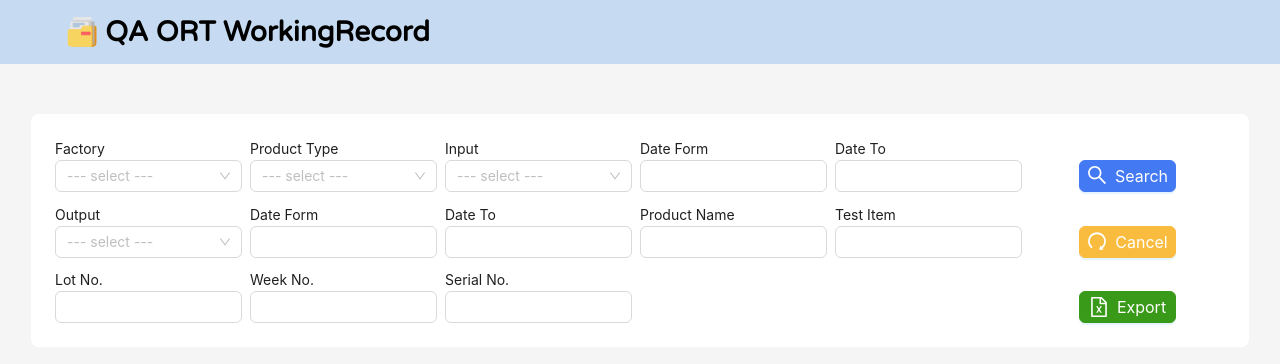
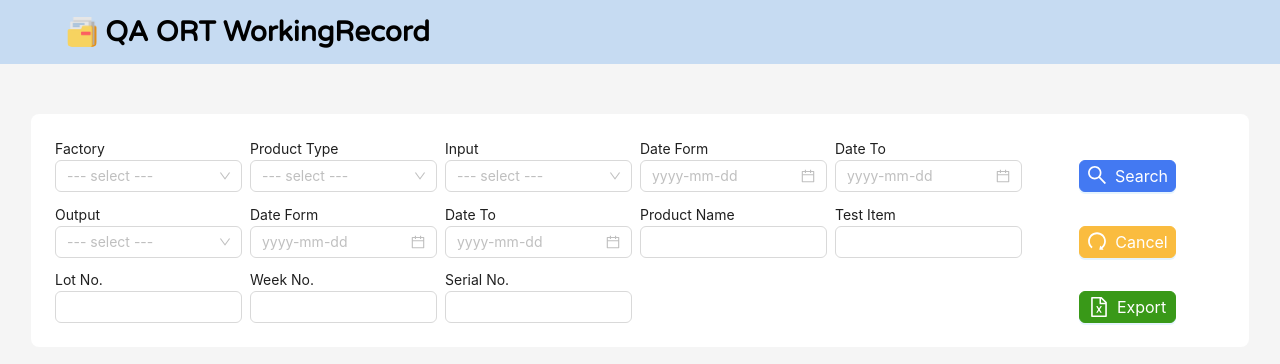
Before and after one commit to seapp180/Common_UI, a React (Vite) app: page /CommonSystem/ConditionSystem/QA_ORT_WorkingRecord in a window 1280 px wide. Shown: the top 364 px of the page. Built offline with nearby package versions, Linux system fonts and the light colour scheme; no server answers.

Commit message:
commit by khun

```diff
--- a/src/QA ORT Working Record/QA_ORT_WorkingRecord.jsx
+++ b/src/QA ORT Working Record/QA_ORT_WorkingRecord.jsx
@@ -26,8 +26,10 @@ import {
   FileExcelOutlined,
 } from "@ant-design/icons";
 import "./QA_ORT_WorkingRecord.css";
+import { fn_QA_ORT_WorkingRecord } from "./fn_QA_ORT_WorkingRecord";
 
 function QA_ORT_WorkingRecord() {
+  const {options} = fn_QA_ORT_WorkingRecord();
   return (
     <div>
       {/* <Content>
@@ -52,10 +54,9 @@ function QA_ORT_WorkingRecord() {
             placeholder="--- select ---"
             optionFilterProp="label"
             filterSort={(optionA, optionB) =>
-              (optionA?.label ?? "")
-                .toLowerCase()
-                .localeCompare((optionB?.label ?? "").toLowerCase())
+              (optionA?.label ?? "").toLowerCase().localeCompare((optionB?.label ?? "").toLowerCase())
             }
+            options={options}
           />
         </Col>
         <Col span={4}>
@@ -96,7 +97,8 @@ function QA_ORT_WorkingRecord() {
         </Col>
         <Col span={4}>
           <Typography>Date Form</Typography>
-          <Input
+          <DatePicker
+            placeholder="yyyy-mm-dd"
             size="middle"
             style={{
               width: "96%",
@@ -105,7 +107,8 @@ function QA_ORT_WorkingRecord() {
         </Col>
         <Col span={4}>
           <Typography>Date To</Typography>
-          <Input
+          <DatePicker
+            placeholder="yyyy-mm-dd"
             size="middle"
             style={{
               width: "96%",
@@ -144,7 +147,8 @@ function QA_ORT_WorkingRecord() {
         </Col>
         <Col span={4}>
           <Typography>Date Form</Typography>
-          <Input
+          <DatePicker
+            placeholder="yyyy-mm-dd"
             size="middle"
             style={{
               width: "96%",
@@ -153,7 +157,8 @@ function QA_ORT_WorkingRecord() {
         </Col>
         <Col span={4}>
           <Typography>Date To</Typography>
-          <Input
+          <DatePicker
+            placeholder="yyyy-mm-dd"
             size="middle"
             style={{
               width: "96%",
@@ -229,8 +234,6 @@ function QA_ORT_WorkingRecord() {
           </Button>
         </Col>
       </Row>
-
-
     </div>
   );
 }
--- a/src/QA ORT Working Record/fn_QA_ORT_WorkingRecord.jsx
+++ b/src/QA ORT Working Record/fn_QA_ORT_WorkingRecord.jsx
@@ -1,9 +1,11 @@
-import React from 'react';
+import React, { useState } from "react";
 
-const fn_QA_ORT_WorkingRecord = React.memo(() => {
-  return (
-    <div>fn_QA_ORT_WorkingRecord</div>
-  );
-});
+function fn_QA_ORT_WorkingRecord() {
+  const [options, setOptions] = useState([
+    { value: "A1", label: "A1" },
+    { value: "N1", label: "N1" },
+  ]);
+  return { options };
+}
 
-export default fn_QA_ORT_WorkingRecord;
+export { fn_QA_ORT_WorkingRecord };
```
